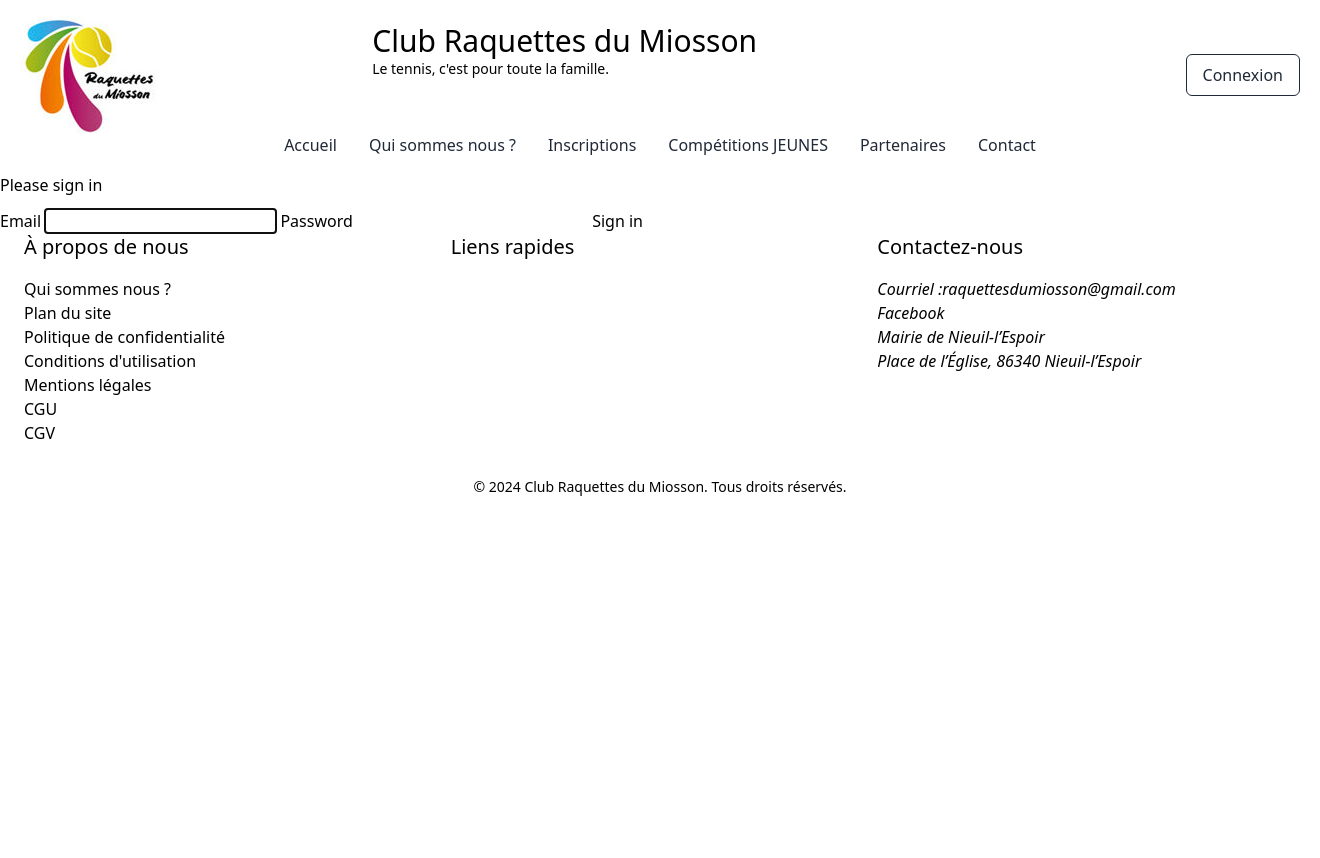
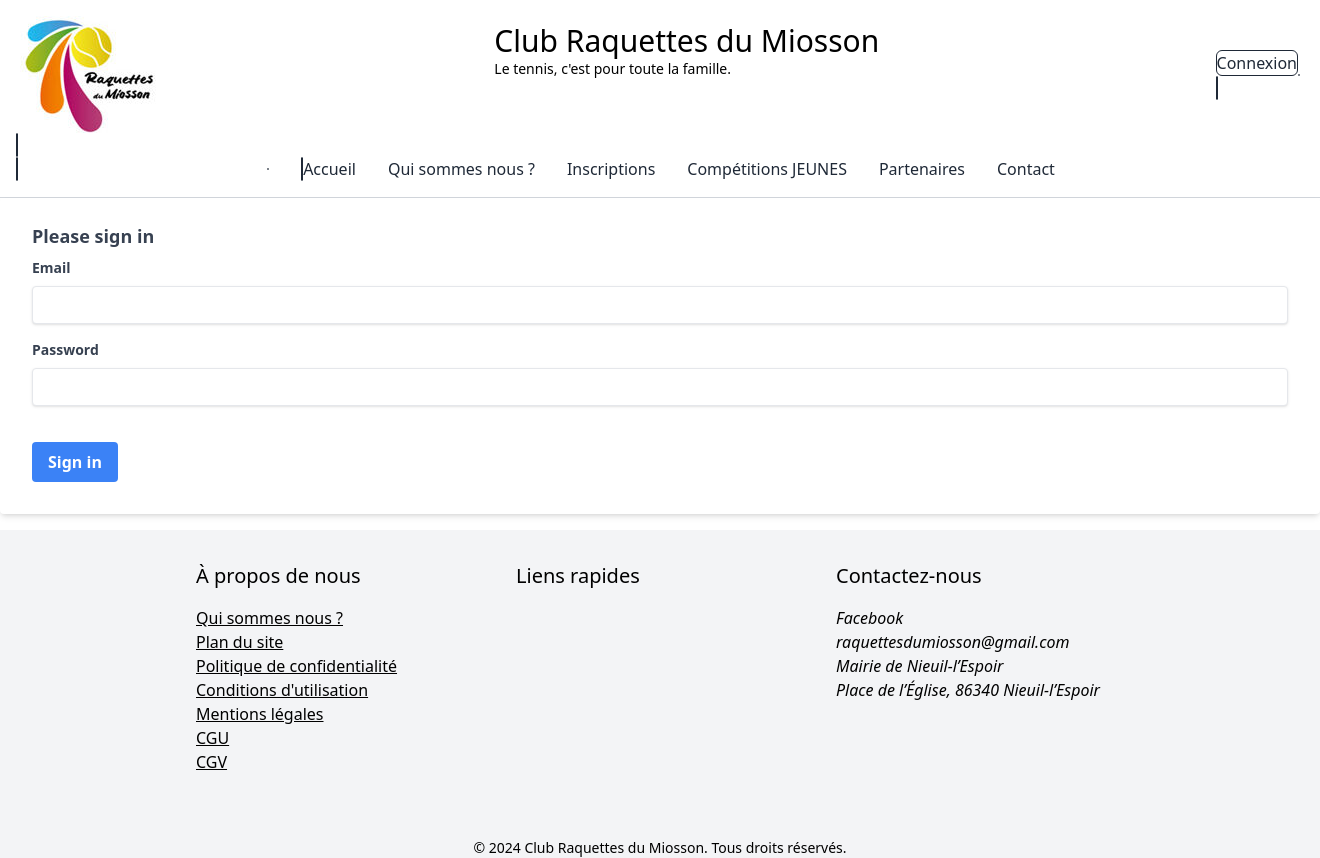
Before and after one commit to Stage-Tennis/PlateformeTennis, a Symfony app: template templates/security/login.html.twig in a window 1320 px wide. Before the commit the page ends 496 px from the top, so only its background shows below. Run offline with Twig, Linux system fonts and the light colour scheme; the template is opened without the code that fills it, so the values that code supplies are empty; style sheets or scripts are compiled from the project's sources; some libraries are stand-ins or nearby versions.

Commit message:
footer + header + userpanel + login

```diff
--- a/templates/footer.html.twig
+++ b/templates/footer.html.twig
@@ -1,30 +1,30 @@
-<footer class="">
-	<div class="ml-6 container flex flex-nowrap mx-auto">
-		<div class="w-full mb-6 md:mb-0">
+<footer class="bg-gray-100 shadow-xl">
+	<div class="container mx-auto flex flex-wrap justify-center items-start py-8">
+		<div class="w-full md:w-1/4 mb-6 md:mb-0 px-4">
 			<h3 class="text-xl mb-4">À propos de nous</h3>
 			<ul>
-				<li><a href="">Qui sommes nous ?</a></li>
-				<li><a href="">Plan du site</a></li>
-				<li><a href="">Politique de confidentialité</a></li>
-				<li><a href="">Conditions d'utilisation</a></li>
-				<li><a href="">Mentions légales</a></li>
-				<li><a href="">CGU</a></li>
-				<li><a href="">CGV</a></li>
+				<li><a class="hover:text-orange-600 transition underline duration-300 ease-in-out" href="">Qui sommes nous ?</a></li>
+				<li><a class="hover:text-orange-600 transition underline duration-300 ease-in-out" href="">Plan du site</a></li>
+				<li><a class="hover:text-orange-600 transition underline duration-300 ease-in-out" href="">Politique de confidentialité</a></li>
+				<li><a class="hover:text-orange-600 transition underline duration-300 ease-in-out" href="">Conditions d'utilisation</a></li>
+				<li><a class="hover:text-orange-600 transition underline duration-300 ease-in-out" href="">Mentions légales</a></li>
+				<li><a class="hover:text-orange-600 transition underline duration-300 ease-in-out" href="">CGU</a></li>
+				<li><a class="hover:text-orange-600 transition underline duration-300 ease-in-out" href="">CGV</a></li>
 			</ul>
 		</div>
 
-		<div class="w-full mb-6 md:mb-0">
+		<div class="w-full md:w-1/4 mb-6 md:mb-0 px-4">
 			<h3 class="text-xl mb-4">Liens rapides</h3>
 			<ul>
 				<li><a href=""></a></li>
 			</ul>
 		</div>
 
-		<div class="w-full">
+		<div class="w-full md:w-1/4 px-4">
 			<h3 class="text-xl mb-4">Contactez-nous</h3>
-			<address>
-				Courriel :<a href="mailto:raquettesdumiosson@gmail.com">raquettesdumiosson@gmail.com</a><br>
-				<a href="https://www.facebook.com/people/Raquettes-du-Miosson/100084840079236/">Facebook</a><br>
+			<address class="">
+				<a class="hover:text-orange-600 transition duration-300 ease-in-out" href="https://www.facebook.com/people/Raquettes-du-Miosson/100084840079236/">Facebook</a><br>
+				<a href="mailto:raquettesdumiosson@gmail.com">raquettesdumiosson@gmail.com</a><br>
 				Mairie de Nieuil-l’Espoir<br>
 				Place de l’Église, 86340 Nieuil-l’Espoir<br>
 			</address>
--- a/templates/header.html.twig
+++ b/templates/header.html.twig
@@ -1,5 +1,7 @@
-<header class="bg-white p-4">
-	<div class="container mx-auto flex flex-col md:flex-row items-center">
+<header class="bg-white p-4 border-b border-gray-300">
+	<div
+		class="container mx-auto flex flex-col md:flex-row items-center">
+		<!-- Logo et Titre -->
 		<a href="/" class="text-gray-800 text-xl font-bold flex items-center">
 			<img src="images/WebIcon-RdM.jpg" alt="Logo du club Raquettes du Miosson" class="">
 		</a>
@@ -7,11 +9,32 @@
 			<h1 class="text-3xl">Club Raquettes du Miosson</h1>
 			<h2 class="text-sm">Le tennis, c'est pour toute la famille.</h2>
 		</div>
-		<div class="flex items-center mt-4 md:mt-0 ml-auto">
-			<a href="/connexion" class="text-gray-800 border border-gray-800 rounded-md px-4 py-2 hover:bg-gray-800 hover:text-white transition duration-300 ease-in-out">Connexion</a>
+
+		<!-- Boutons de Connexion/Déconnexion -->
+		<div>
+			{% if app.user is null %}
+				<div class="flex items-center mt-4 md:mt-0 ml-auto">
+					<a href="/login" class="text-gray-800 border border-gray-800 rounded-md px-transition duration-300 ease-in-out">Connexion</a4py-2hover:bg-gray-800hover:text-white>
+				</div>
+			{% else %}
+				<h2 class="flex items-center mt-4 md:mt-0 ml-auto">
+					Bonjour,
+					{{ app.user.name }}
+					{{ app.user.surname }}
+				</h2>
+
+				<div class="flex items-center mt-4 md:mt-0 ml-auto text-gray-800">
+					<a href="/panel" class=" hover:text-orange-600 transition underline duration-300 ease-in-out">Mon compte</a>
+				</div>
+
+				<div class="flex items-center mt-4 md:mt-0 ml-auto">
+					<a href="/logout" class=" hover:text-orange-600 transition underline duration-300 ease-in-out">Déconnexion</a>
+				</div>
+			{% endif %}
 		</div>
 	</div>
 
+	<!-- Barre de Navigation (Navbar) -->
 	<nav class="flex mt-4 md:mt-0">
 		<ul class="flex flex-col mx-auto md:flex-row items-center space-y-2 md:space-y-0 md:space-x-8 text-gray-800">
 			<li>
--- a/templates/security/login.html.twig
+++ b/templates/security/login.html.twig
@@ -1,30 +1,38 @@
 {% extends 'base.html.twig' %}
 
-{% block title %}Log in!{% endblock %}
+{% block title %}Log in!
+{% endblock %}
 
 {% block body %}
-<form method="post">
+	<form method="post" class="bg-white shadow-md rounded px-8 pt-6 pb-8 mb-4">
 		{% if error %}
-        <div class="alert alert-danger">{{ error.messageKey|trans(error.messageData, 'security') }}</div>
+			<div class="bg-red-100 border border-red-400 text-red-700 px-4 py-3 rounded relative" role="alert">
+				<strong class="font-bold">Error:</strong>
+				<span class="block sm:inline">{{ error.messageKey|trans(error.messageData, 'security') }}</span>
+			</div>
 		{% endif %}
 
 		{% if app.user %}
-        <div class="mb-3">
-            You are logged in as {{ app.user.userIdentifier }}, <a href="{{ path('app_logout') }}">Logout</a>
+			<div class="mb-4">
+				<span class="text-gray-700">You are logged in as
+					{{ app.user.userIdentifier }},</span>
+				<a href="{{ path('app_logout') }}" class="text-blue-500 hover:text-blue-800">Logout</a>
 			</div>
 		{% endif %}
 
-    <h1 class="h3 mb-3 font-weight-normal">Please sign in</h1>
-    <label for="inputEmail">Email</label>
-    <input type="email" value="{{ last_username }}" name="email" id="inputEmail" class="form-control" autocomplete="email" required autofocus>
-    <label for="inputPassword">Password</label>
-    <input type="password" name="password" id="inputPassword" class="form-control" autocomplete="current-password" required>
+		<h1 class="block text-gray-700 text-lg font-bold mb-2">Please sign in</h1>
+		<div class="mb-4">
+			<label for="inputEmail" class="block text-gray-700 text-sm font-bold mb-2">Email</label>
+			<input type="email" value="{{ last_username }}" name="email" id="inputEmail" class="shadow appearance-none border rounded w-full py-2 px-3 text-gray-700 leading-tight focus:outline-none focus:shadow-outline" autocomplete="email" required autofocus>
+		</div>
+		<div class="mb-6">
+			<label for="inputPassword" class="block text-gray-700 text-sm font-bold mb-2">Password</label>
+			<input type="password" name="password" id="inputPassword" class="shadow appearance-none border rounded w-full py-2 px-3 text-gray-700 mb-3 leading-tight focus:outline-none focus:shadow-outline" autocomplete="current-password" required>
+		</div>
 
-    <input type="hidden" name="_csrf_token"
-           value="{{ csrf_token('authenticate') }}"
-    >
+		<input type="hidden" name="_csrf_token" value="{{ csrf_token('authenticate') }}">
 
-    <button class="btn btn-lg btn-primary" type="submit">
+		<button class="bg-blue-500 hover:bg-blue-700 text-white font-bold py-2 px-4 rounded focus:outline-none focus:shadow-outline" type="submit">
 			Sign in
 		</button>
 	</form>
```
Also changed, not shown: templates/panel/user.html.twig (+39 -15 lines). Lines whose indentation alone changed are shown as unchanged.
